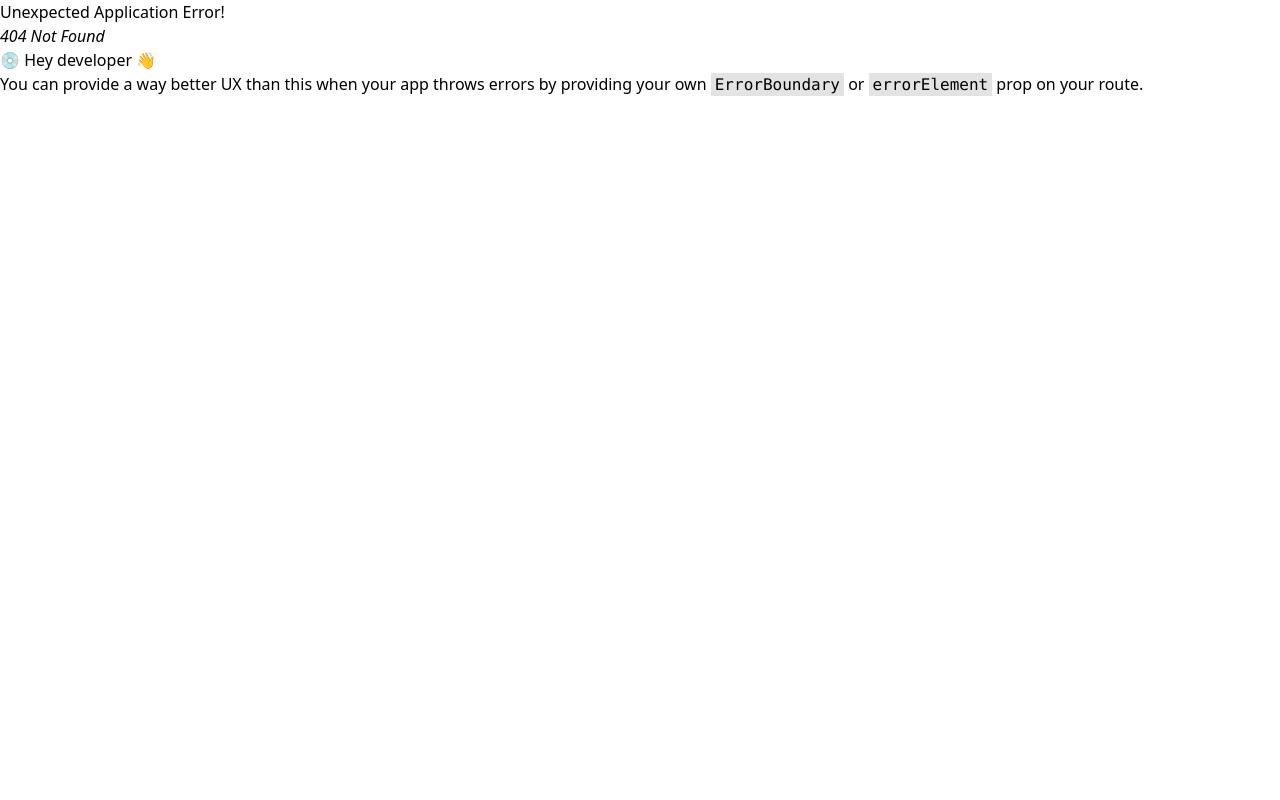
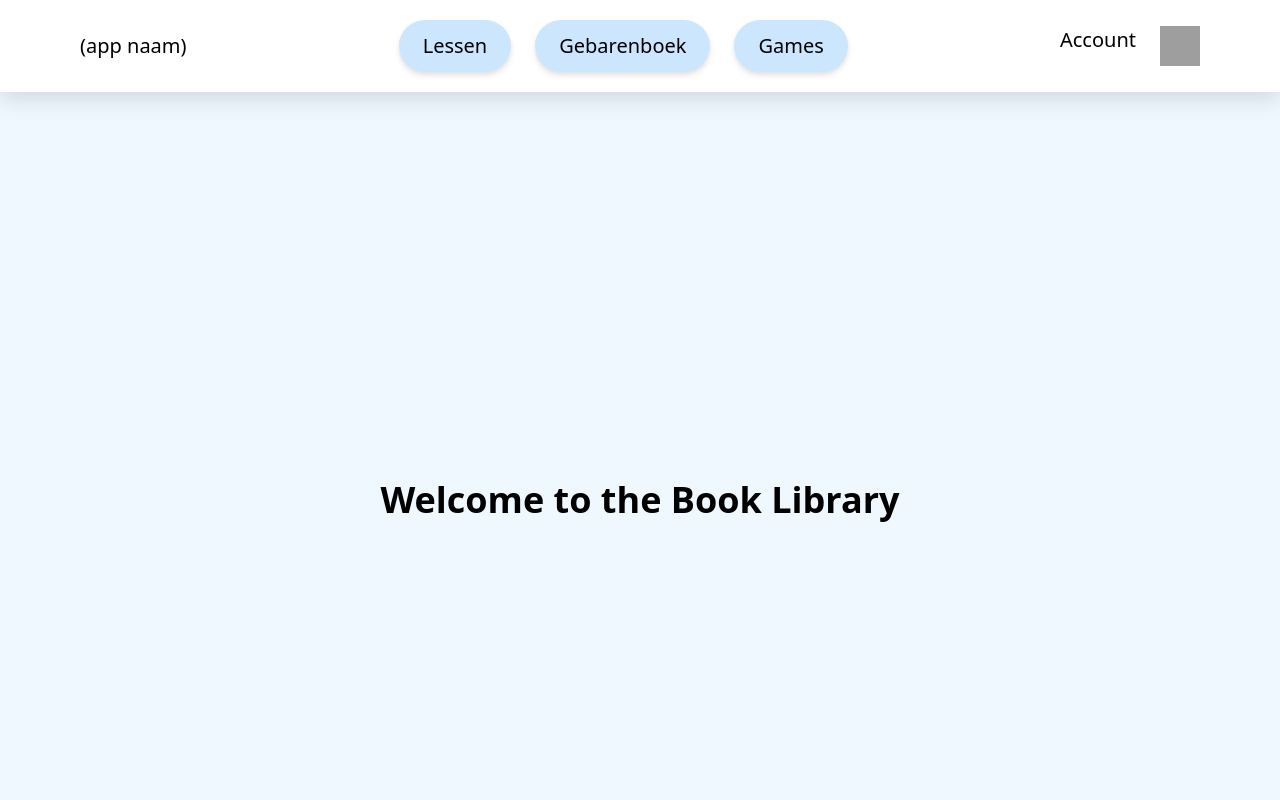
Before and after one commit to JTS-Games/TLE-3-Front-End, a React (Vite) app: page /signBook in a window 1280 px wide. Before the commit this address had no page. Shown: the top 800 px of the page. Built offline with nearby package versions, Linux system fonts and the light colour scheme; grey boxes are pictures that could not be loaded.

Commit message:
link works and made the page

```diff
--- /dev/null
+++ b/src/SignBook.jsx
@@ -0,0 +1,69 @@
+import { useEffect, useState } from "react";
+import SignCard from "./SignCard.jsx";
+
+function SignBook(){
+    // const [signs, setSigns] = useState([]);
+    //
+    // async function loadData() {
+    //     try {
+    //         const response = await fetch("http://145.24.223.78:8001/books", {
+    //             headers: {
+    //                 Accept: "application/json",
+    //             },
+    //         });
+    //
+    //         const data = await response.json();
+    //         setSigns(data.items);
+    //     } catch (error) {
+    //         console.error("Er is een fout opgetreden:", error);
+    //     }
+    // }
+
+    // useEffect(() => {
+    //     loadData();
+    // }, []);
+
+    // const DeleteBook = async (id) => {
+    //     try {
+    //         const response = await fetch(`http://145.24.223.78:8001/books/${id}`, {
+    //             method: "DELETE",
+    //             headers: {
+    //                 Accept: "application/json",
+    //             },
+    //         });
+    //         if (response.ok) {
+    //             setBooks(books.filter((book) => book._id !== id));
+    //         } else {
+    //             console.error("Failed to delete the book");
+    //         }
+    //     } catch (error) {
+    //         console.error("Er is een fout opgetreden bij het verwijderen:", error);
+    //     }
+    // };
+
+    // return (
+    //     <main className="min-h-screen bg-brown-300 p-10">
+    //         <h1 className="text-4xl font-serif text-center mb-10 text-brown-700"> Sign Book</h1>
+    //
+    //         {books.length > 0 ? (
+    //             <div className="grid grid-cols-1 sm:grid-cols-2 lg:grid-cols-4 gap-8">
+    //                 {books.map((book) => (
+    //                     <BookCard key={book._id} book={book} onDelete={DeleteBook} />
+    //                 ))}
+    //             </div>
+    //         ) : (
+    //             <div className="text-center text-gray-600 text-lg"> Books are loading...</div>
+    //         )}
+    //     </main>
+    return (
+        <div className="bg-brown-300 min-h-screen flex justify-center items-center py-8">
+            <div className="max-w-3xl rounded-lg  p-8">
+                <h1 className="text-4xl font-bold text-center text-brown-800 mb-6">Welcome to the Book Library</h1>
+                <p className="text-lg text-brown-700 text-center leading-relaxed">
+                </p>
+            </div>
+        </div>
+    );
+}
+
+export default SignBook;
--- /dev/null
+++ b/src/SignCard.jsx
@@ -0,0 +1,14 @@
+function SignCard(){
+    return (
+        <div className="bg-brown-300 min-h-screen flex justify-center items-center py-8">
+            <div className="max-w-3xl rounded-lg  p-8">
+                <h1 className="text-4xl font-bold text-center text-brown-800 mb-6">Welcome to the Book Library</h1>
+                <p className="text-lg text-brown-700 text-center leading-relaxed">
+                    Welcome
+                </p>
+            </div>
+        </div>
+    );
+}
+
+export default SignCard;
--- a/src/app.jsx
+++ b/src/app.jsx
@@ -3,6 +3,7 @@ import {createBrowserRouter, RouterProvider} from "react-router";
 import Layout from './Layout.jsx'
 import LayoutNoNav from "./layoutNoNav.jsx";
 import Home from './home.jsx'
+import SignBook from "./SignBook.jsx";
 
 const router = createBrowserRouter([
     {
@@ -11,6 +12,10 @@ const router = createBrowserRouter([
             {
                 path: '/',
                 element: <Home/>,
+            },
+            {
+                path: '/signBook',
+                element: <SignBook/>,
             },
         ]
     },
--- a/src/layout.jsx
+++ b/src/layout.jsx
@@ -13,7 +13,7 @@ function Layout(){
                             <button>Lessen</button>
                         </div>
                         <div className="bg-button drop-shadow-md py-3 px-6 rounded-full">
-                            <button>Gebarenboek</button>
+                            <Link to="/signBook">Gebarenboek</Link>
                         </div>
                         <div className="bg-button drop-shadow-md py-3 px-6 rounded-full">
                             <button>Games</button>
--- a/src/signBook.jsx
+++ /dev/null
@@ -1,26 +0,0 @@
-function signBook(){
-    return (
-        <div className="bg-brown-700 shadow-md rounded-lg overflow-hidden transform">
-            <div className="p-5">
-                <h2 className="text-3xl font-serif text-yellow-100">{book.title}</h2>
-                <p className="text-yellow-100">by {book.author}</p>
-                <div className="mt-4 flex justify-between">
-                    {/*<Link*/}
-                    {/*    to={`/book/${book._id}`}*/}
-                    {/*    className="text-orange-500 hover:text-orange-700 font-medium"*/}
-                    {/*>*/}
-                    {/*    Read More*/}
-                    {/*</Link>*/}
-                    {/*<button*/}
-                    {/*    onClick={() => onDelete(book._id)}*/}
-                    {/*    className="text-red-500 hover:text-red-700"*/}
-                    {/*>*/}
-                    {/*    Delete*/}
-                    {/*</button>*/}
-                </div>
-            </div>
-        </div>
-    );
-}
-
-export default signBook;
```
